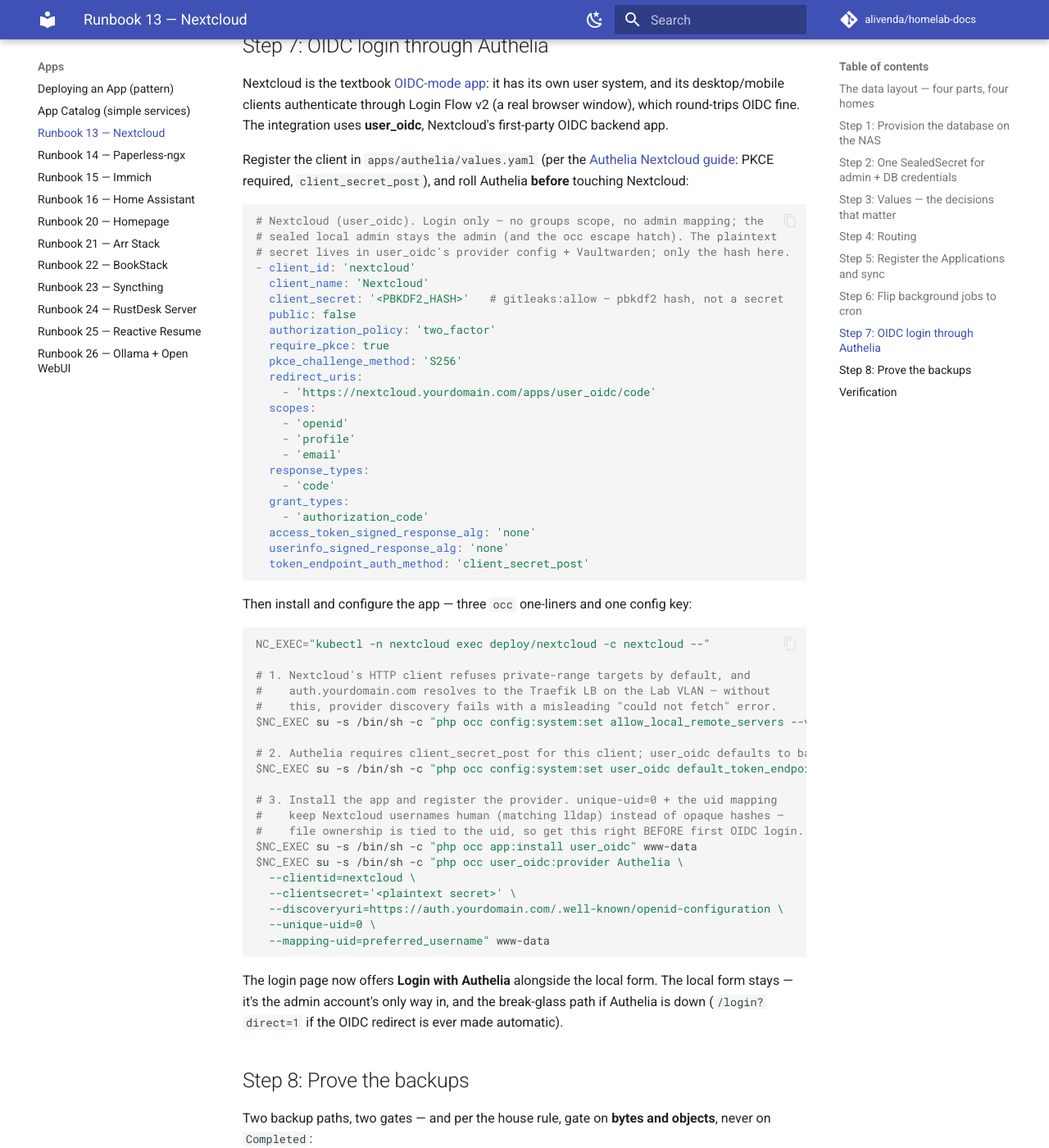
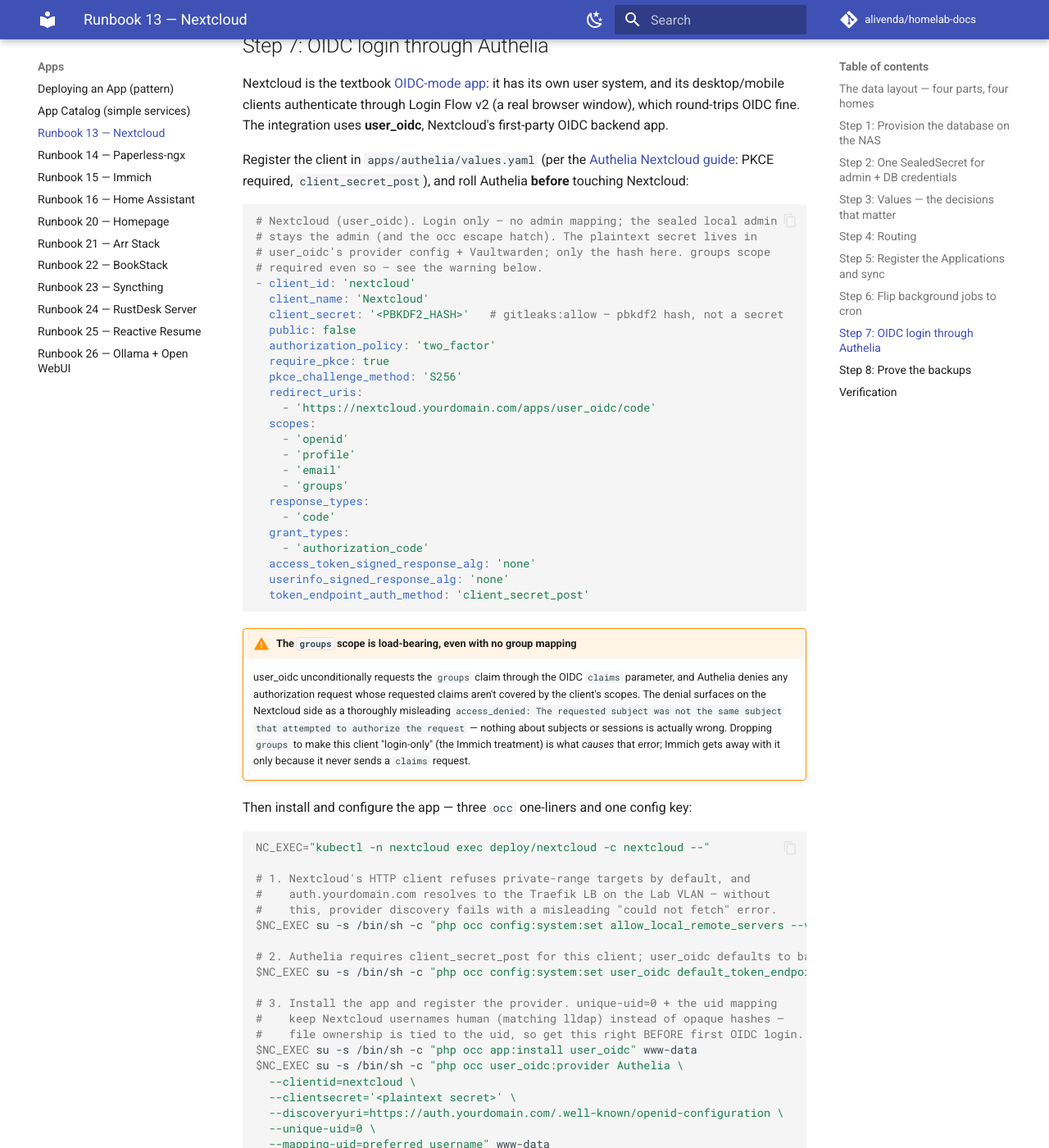
Before and after one commit to alivenda/homelab-docs, an MkDocs documentation site: the page built from docs/13-nextcloud.md, in a window 1280 px wide and 1400 px high, scrolled down 5259 px. Shown: the whole window at 82% size. Built offline with MkDocs 1.6.1 and Material for MkDocs 9.7.7, drawn with Linux system fonts in a browser that asks for light colours; comment, search, counter and statistics services are not loaded.

Commit message:
R13: groups scope is required on the Nextcloud OIDC client
user_oidc always requests the groups claim via the OIDC claims parameter;
without the scope Authelia denies authorization with a misleading
'requested subject was not the same subject' access_denied. Spell the
error out so it's searchable.

````diff
--- a/docs/13-nextcloud.md
+++ b/docs/13-nextcloud.md
@@ -240,9 +240,10 @@ Register the client in `apps/authelia/values.yaml` (per the
 PKCE required, `client_secret_post`), and roll Authelia **before** touching Nextcloud:
 
 ```yaml
-# Nextcloud (user_oidc). Login only — no groups scope, no admin mapping; the
-# sealed local admin stays the admin (and the occ escape hatch). The plaintext
-# secret lives in user_oidc's provider config + Vaultwarden; only the hash here.
+# Nextcloud (user_oidc). Login only — no admin mapping; the sealed local admin
+# stays the admin (and the occ escape hatch). The plaintext secret lives in
+# user_oidc's provider config + Vaultwarden; only the hash here. groups scope
+# required even so — see the warning below.
 - client_id: 'nextcloud'
   client_name: 'Nextcloud'
   client_secret: '<PBKDF2_HASH>'   # gitleaks:allow — pbkdf2 hash, not a secret
@@ -256,6 +257,7 @@ PKCE required, `client_secret_post`), and roll Authelia **before** touching Next
     - 'openid'
     - 'profile'
     - 'email'
+    - 'groups'
   response_types:
     - 'code'
   grant_types:
@@ -264,6 +266,16 @@ PKCE required, `client_secret_post`), and roll Authelia **before** touching Next
   userinfo_signed_response_alg: 'none'
   token_endpoint_auth_method: 'client_secret_post'
 ```
+
+!!! warning "The `groups` scope is load-bearing, even with no group mapping"
+    user_oidc unconditionally requests the `groups` claim through the OIDC `claims`
+    parameter, and Authelia denies any authorization request whose requested claims
+    aren't covered by the client's scopes. The denial surfaces on the Nextcloud side
+    as a thoroughly misleading `access_denied: The requested subject was not the same
+    subject that attempted to authorize the request` — nothing about subjects or
+    sessions is actually wrong. Dropping `groups` to make this client "login-only"
+    (the Immich treatment) is what *causes* that error; Immich gets away with it only
+    because it never sends a `claims` request.
 
 Then install and configure the app — three `occ` one-liners and one config key:
 
````
